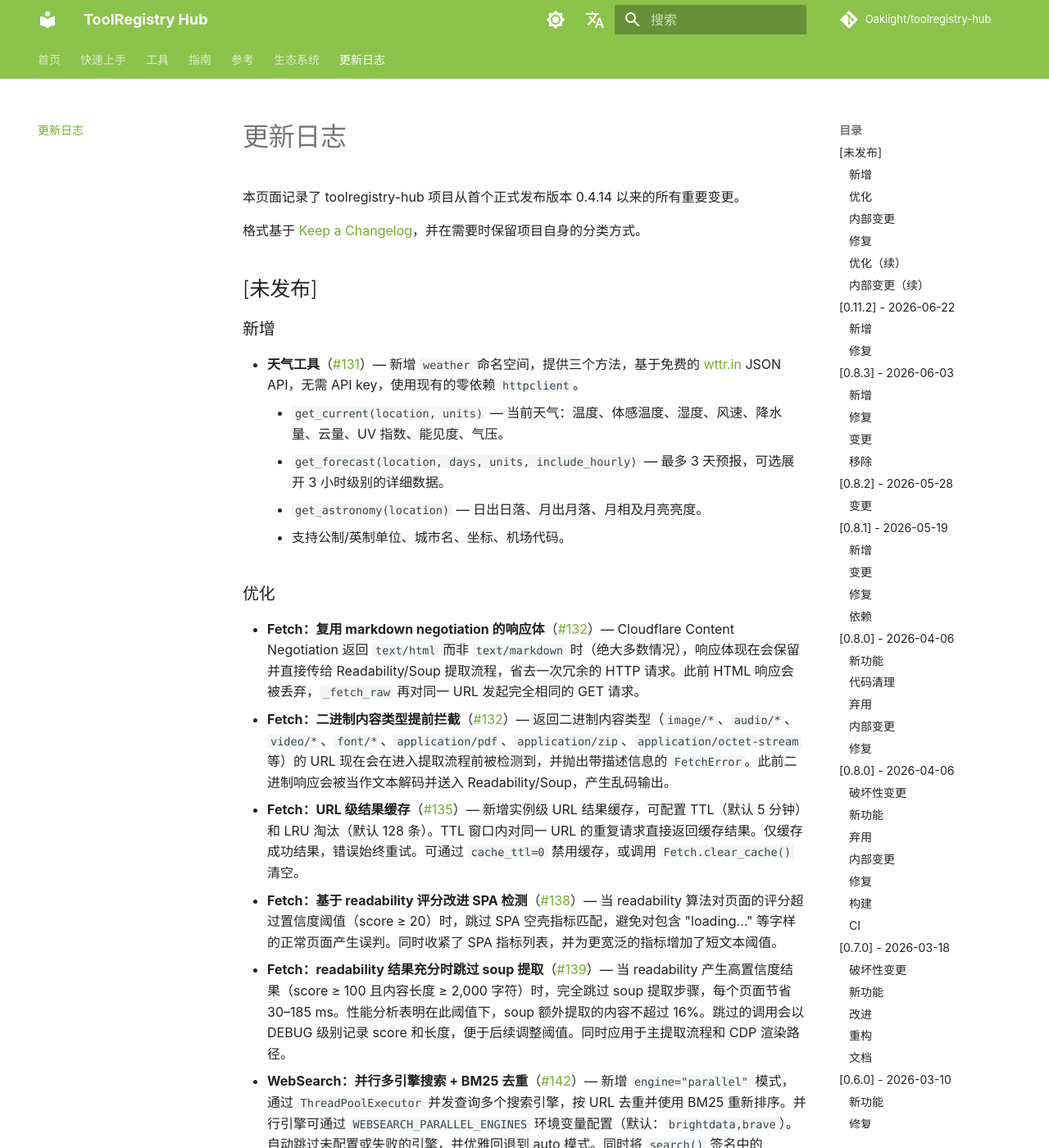
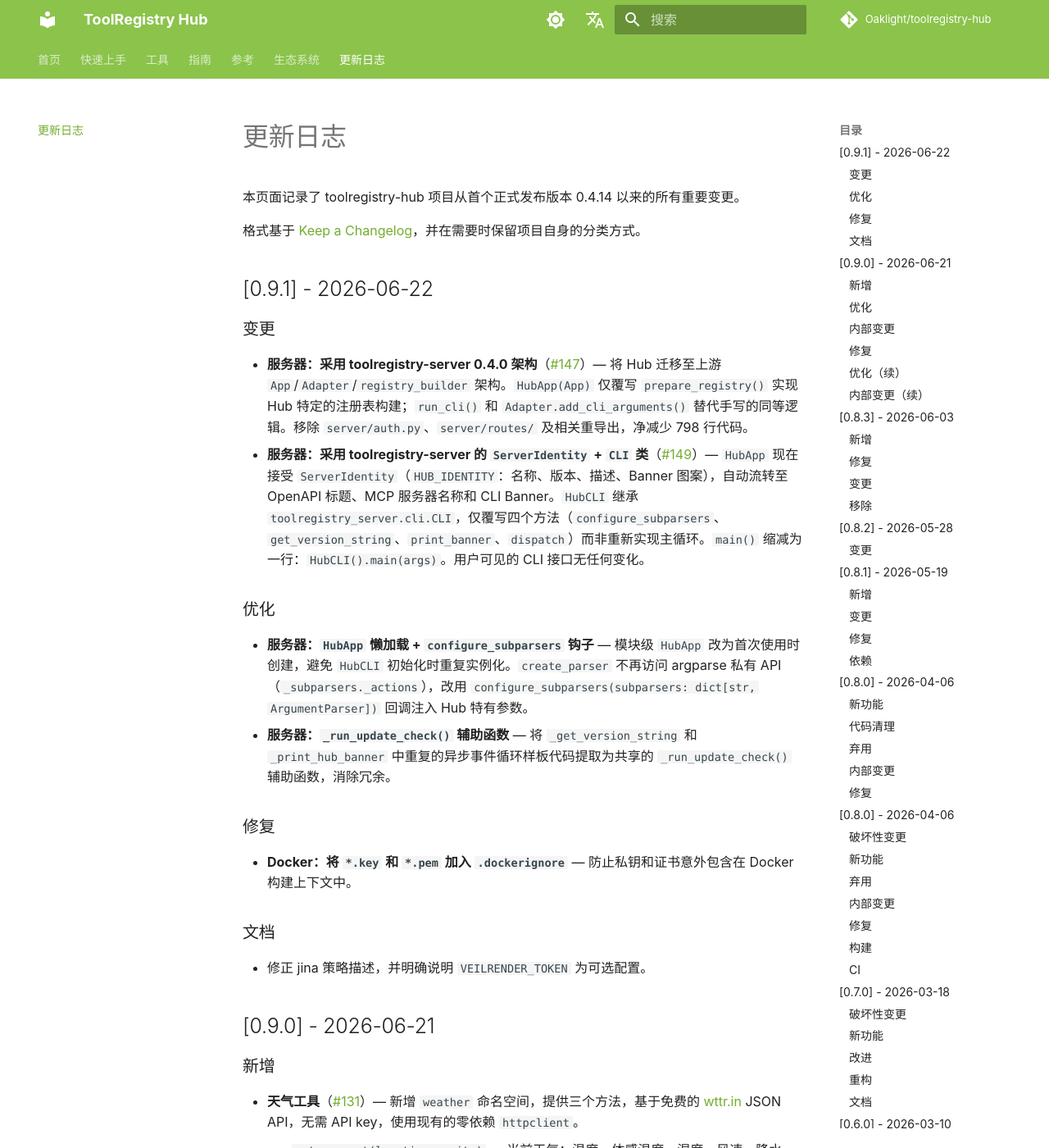
Before and after one commit to Oaklight/toolregistry-hub, an MkDocs documentation site: the page built from docs/changelog.md, in a window 1280 px wide and 1400 px high. Shown: the whole window at 82% size. Built offline with MkDocs 1.6.1 and Material for MkDocs 9.7.7, drawn with Linux system fonts in a browser that asks for light colours; some web fonts are replaced; comment, search, counter and statistics services are not loaded; some of the changed text lies outside the part shown.

Commit message:
docs(changelog): add v0.9.0 and v0.9.1 release notes [docs_zh]

```diff
--- a/docs/changelog.md
+++ b/docs/changelog.md
@@ -12,7 +12,27 @@ author: Oaklight
 
 格式基于 [Keep a Changelog](https://keepachangelog.com/zh-CN/1.1.0/)，并在需要时保留项目自身的分类方式。
 
-## [未发布]
+## [0.9.1] - 2026-06-22
+
+### 变更
+
+- **服务器：采用 toolregistry-server 0.4.0 架构**（[#147](https://github.com/Oaklight/toolregistry-hub/pull/147)）— 将 Hub 迁移至上游 `App`/`Adapter`/`registry_builder` 架构。`HubApp(App)` 仅覆写 `prepare_registry()` 实现 Hub 特定的注册表构建；`run_cli()` 和 `Adapter.add_cli_arguments()` 替代手写的同等逻辑。移除 `server/auth.py`、`server/routes/` 及相关重导出，净减少 798 行代码。
+- **服务器：采用 toolregistry-server 的 `ServerIdentity` + `CLI` 类**（[#149](https://github.com/Oaklight/toolregistry-hub/pull/149)）— `HubApp` 现在接受 `ServerIdentity`（`HUB_IDENTITY`：名称、版本、描述、Banner 图案），自动流转至 OpenAPI 标题、MCP 服务器名称和 CLI Banner。`HubCLI` 继承 `toolregistry_server.cli.CLI`，仅覆写四个方法（`configure_subparsers`、`get_version_string`、`print_banner`、`dispatch`）而非重新实现主循环。`main()` 缩减为一行：`HubCLI().main(args)`。用户可见的 CLI 接口无任何变化。
+
+### 优化
+
+- **服务器：`HubApp` 懒加载 + `configure_subparsers` 钩子** — 模块级 `HubApp` 改为首次使用时创建，避免 `HubCLI` 初始化时重复实例化。`create_parser` 不再访问 argparse 私有 API（`_subparsers._actions`），改用 `configure_subparsers(subparsers: dict[str, ArgumentParser])` 回调注入 Hub 特有参数。
+- **服务器：`_run_update_check()` 辅助函数** — 将 `_get_version_string` 和 `_print_hub_banner` 中重复的异步事件循环样板代码提取为共享的 `_run_update_check()` 辅助函数，消除冗余。
+
+### 修复
+
+- **Docker：将 `*.key` 和 `*.pem` 加入 `.dockerignore`** — 防止私钥和证书意外包含在 Docker 构建上下文中。
+
+### 文档
+
+- 修正 jina 策略描述，并明确说明 `VEILRENDER_TOKEN` 为可选配置。
+
+## [0.9.0] - 2026-06-21
 
 ### 新增
 
@@ -69,16 +89,6 @@ author: Oaklight
 - 新增 `_try_browser_rendering()` 封装 auto 流程中的 VeilRender → CDP 级联逻辑。
 - `Fetch._available_strategies()` 同时驱动运行时验证和 Literal 缩窄；仅在配置了端点时 `veilrender` / `cdp` 才出现。
 - **服务器：采用 toolregistry-server 的 `ServerIdentity` + `CLI` 类**（[#149](https://github.com/Oaklight/toolregistry-hub/pull/149)）—— `HubApp` 现在接受 `ServerIdentity`（`HUB_IDENTITY` 包含名称、版本、描述、Banner 图案），自动流转至 OpenAPI 标题、MCP 服务器名称和 CLI Banner。`HubCLI` 继承 `toolregistry_server.cli.CLI`，仅覆写四个方法（`create_parser`、`get_version_string`、`print_banner`、`dispatch`）而非重新实现主循环。`main()` 缩减为一行：`HubCLI().main(args)`。用户可见的 CLI 接口无任何变化。
-
-## [0.11.2] - 2026-06-22
-
-### 新增
-
-- **运行时标签更新** — 将 `tags` 加入 `_MUTABLE_METADATA_FIELDS`，支持在不重新注册工具的情况下，在运行时更新工具标签。
-
-### 修复
-
-- **简化 nullable `anyOf` schema** — 可空字段现在生成简化版 `anyOf` schema，以提升 MCP 兼容性，避免严格 MCP 客户端产生 schema 校验错误。
 
 ## [0.8.3] - 2026-06-03
 
```
